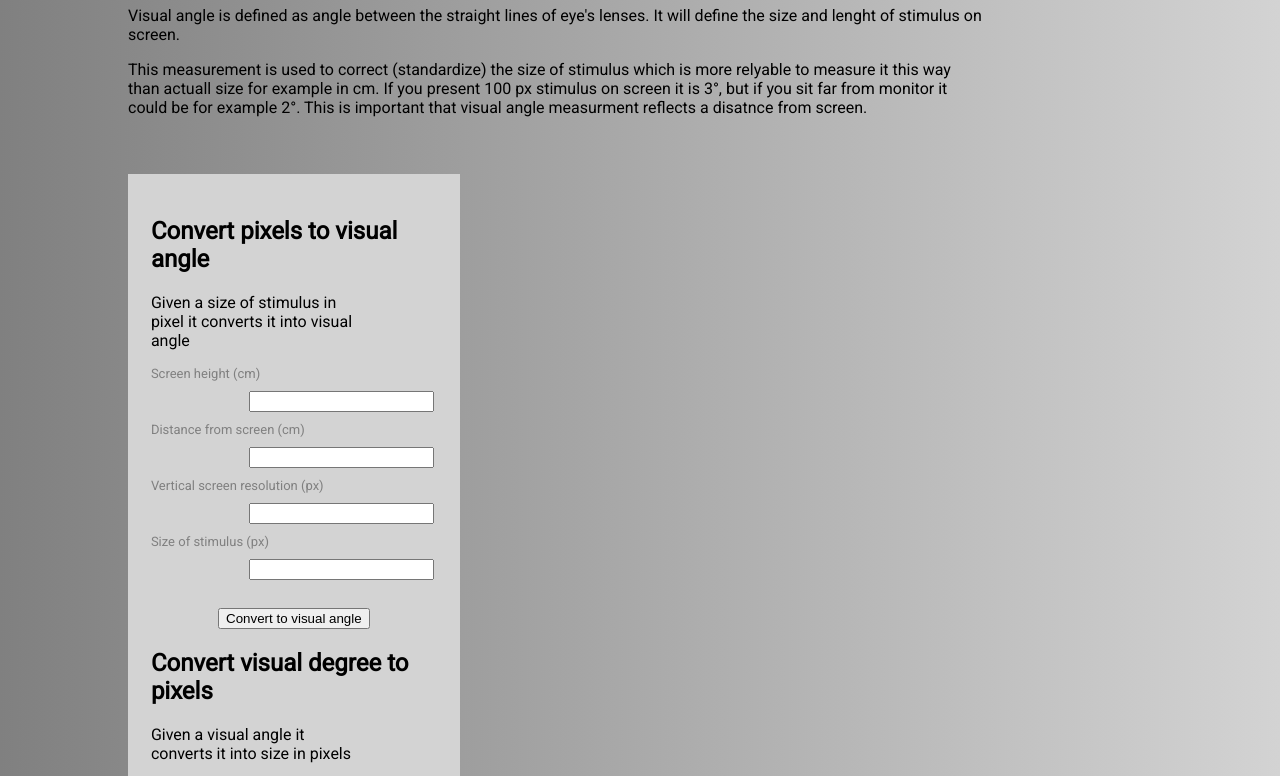
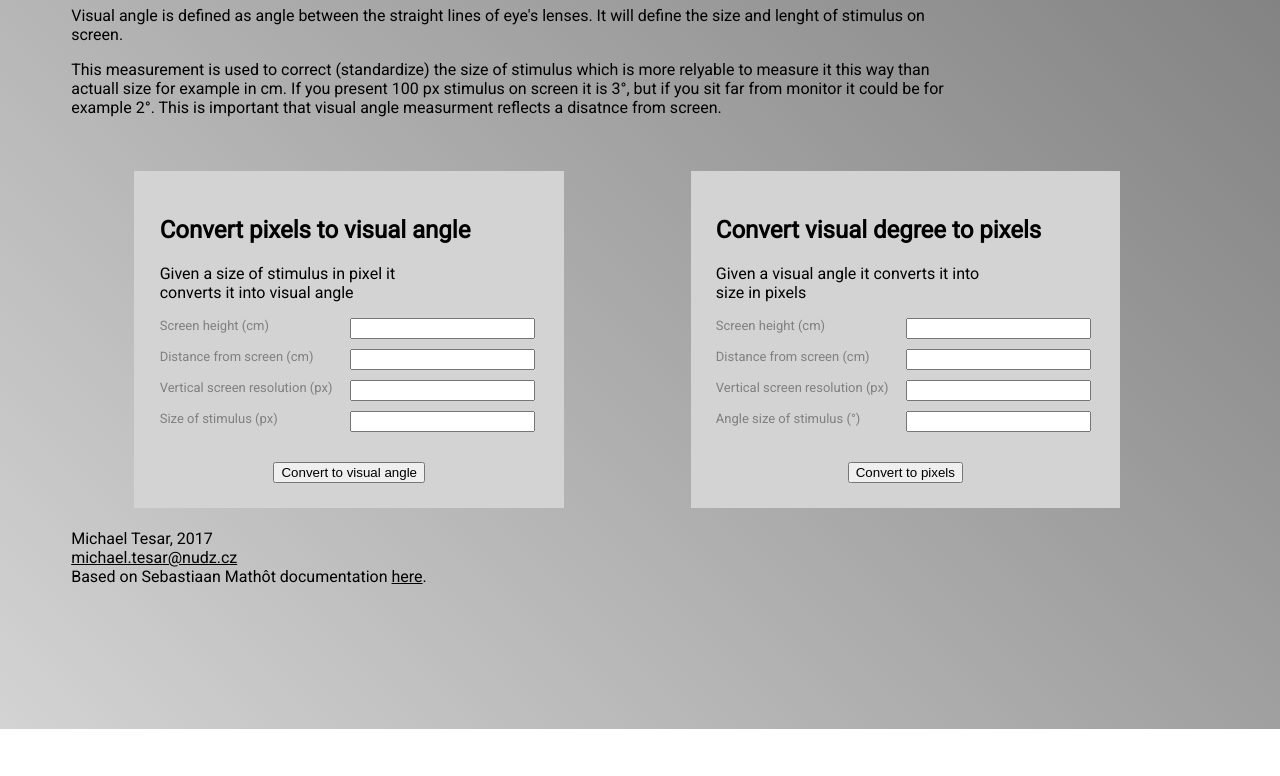
Before and after one commit to michtesar/visual_angle_calculator, a plain HTML site: page index.html in a window 1280 px wide. Shown: the part 75-851 px from the top of the page. After the commit the page ends 804 px from the top, so only its background shows below. Drawn offline with Linux system fonts and the light colour scheme.

Commit message:
Styled website

```diff
--- a/index.html
+++ b/index.html
@@ -17,8 +17,6 @@
         <div class="buttons-box">
             <h2>Convert pixels to visual angle</h2>
             <p>Given a size of stimulus in pixel it converts it into visual angle</p>
-
-            <div class="angle-box">
             <label>Screen height (cm)</label>
             <input type="text" title="Screen height (cm)">
             <label>Distance from screen (cm)</label>
@@ -30,10 +28,9 @@
             <input id="convert-to-angle" type="button" value="Convert to visual angle">
         </div>
 
+        <div class="buttons-box">
             <h2>Convert visual degree to pixels</h2>
             <p>Given a visual angle it converts it into size in pixels</p>
-
-            <div class="pixel-box">
             <label>Screen height (cm)</label>
             <input type="text" title="Screen height (cm)">
             <label>Distance from screen (cm)</label>
@@ -44,12 +41,11 @@
             <input type="text" title="Angle size of stimulus (°)">
             <input id="convert-to-pixels" type="button" value="Convert to pixels">
         </div>
-        </div>
 
         <div class="footer">
             <p>Michael Tesar, 2017</p>
             <p><a href="mailto:michael.tesar@nudz.cz">michael.tesar@nudz.cz</a></p>
-            <p>Based on <a href="www.osdoc.cogsci.nl">OpenSesame</a> documentation in <a href="www.osdoc.cogsci.nl/3.1/visualangle/"> here</a> by Sebastiaan Mathôt.</p>
+            <p>Based on Sebastiaan Mathôt documentation <a href="www.osdoc.cogsci.nl/3.1/visualangle/"> here</a>.</p>
         </div>
 
     </body>
--- a/style.css
+++ b/style.css
@@ -1,12 +1,15 @@
 body {
     font-family: 'Roboto', sans-serif;
+    background: linear-gradient(45deg, lightgray, grey);
 }
 
 .buttons-box {
-    width: 25%;
+    width: 30%;
     background: lightgray;
     padding: 2%;
-    margin-top: 5%;
+    margin-top: 3%;
+    float: left;
+    margin-left: 10%;
 }
 
 .buttons-box input {
@@ -26,33 +29,41 @@ body {
 #convert-to-pixels {
     display:block;
     margin: 0 auto;
-    margin-top: 10%;
+    margin-top: 8%;
 }
 
 #convert-to-angle {
     display:block;
     margin: 0 auto;
-    margin-top: 10%;
+    margin-top: 8%;
 }
 
 .footer {
-    margin-top: 5%;
+    clear: both;
+    margin: 0 auto;
     line-height: 3px;
+    overflow: hidden;
+    margin-top: 32%;
+    padding-bottom: 10%;
 }
 
 .footer a{
-    color: grey;
+    color: black;
 }
 
 .footer a:hover {
     color: lightgray;
 }
 
-body {
-    margin-left: 10%;
-    background: linear-gradient(-90deg, lightgray, grey);
+body p {
+    margin-right: 25%;
+    padding-left: 5%;
 }
 
-body p {
-    margin-right: 25%;
+h1 {
+    padding-left: 5%;
 }
+
+.buttons-box p {
+    padding: 0;
+}
```
Lines whose indentation alone changed are shown as unchanged.
